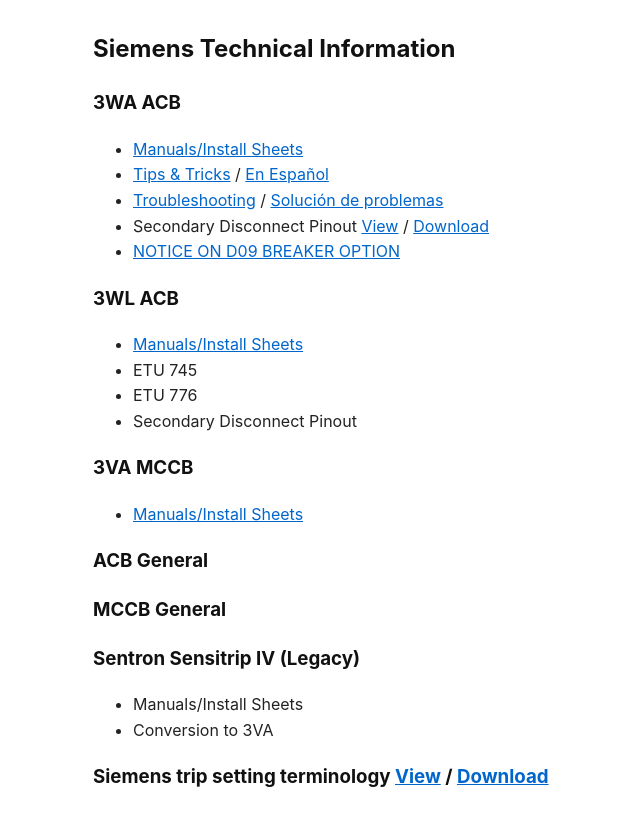
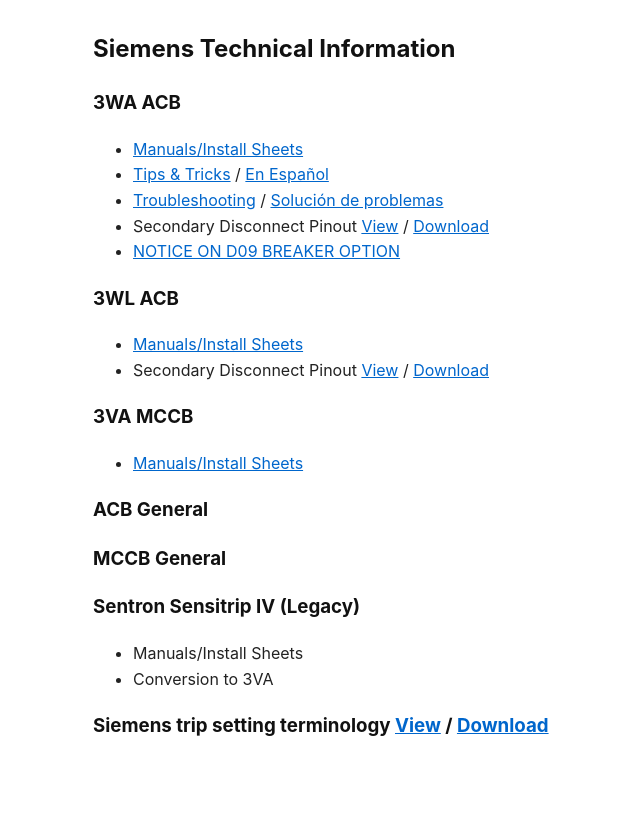
Before and after one commit to epecsupport/Service, a Jekyll site: the page built from tech/siemens/siemens.md, in a window 1280 px wide. Shown: the top 826 px of the page, without its empty margins (47-687 px from the left). Built offline with Jekyll 4.4.1, drawn with Linux system fonts in a browser that asks for light colours.

Commit message:
Update siemens.md

```diff
--- a/tech/siemens/siemens.md
+++ b/tech/siemens/siemens.md
@@ -15,9 +15,7 @@ autolink: true
 
 ### 3WL ACB
 - [Manuals/Install Sheets](man3wl.md)
-- ETU 745
-- ETU 776
-- Secondary Disconnect Pinout
+- Secondary Disconnect Pinout [View](manuals/3wa_section_pinout.pdf) / [Download](https://raw.githubusercontent.com/epecsupport/Service/main/tech/siemens/manuals/3wa_section_pinout.pdf)
 
 ### 3VA MCCB
 - [Manuals/Install Sheets](man3va.md)
```
